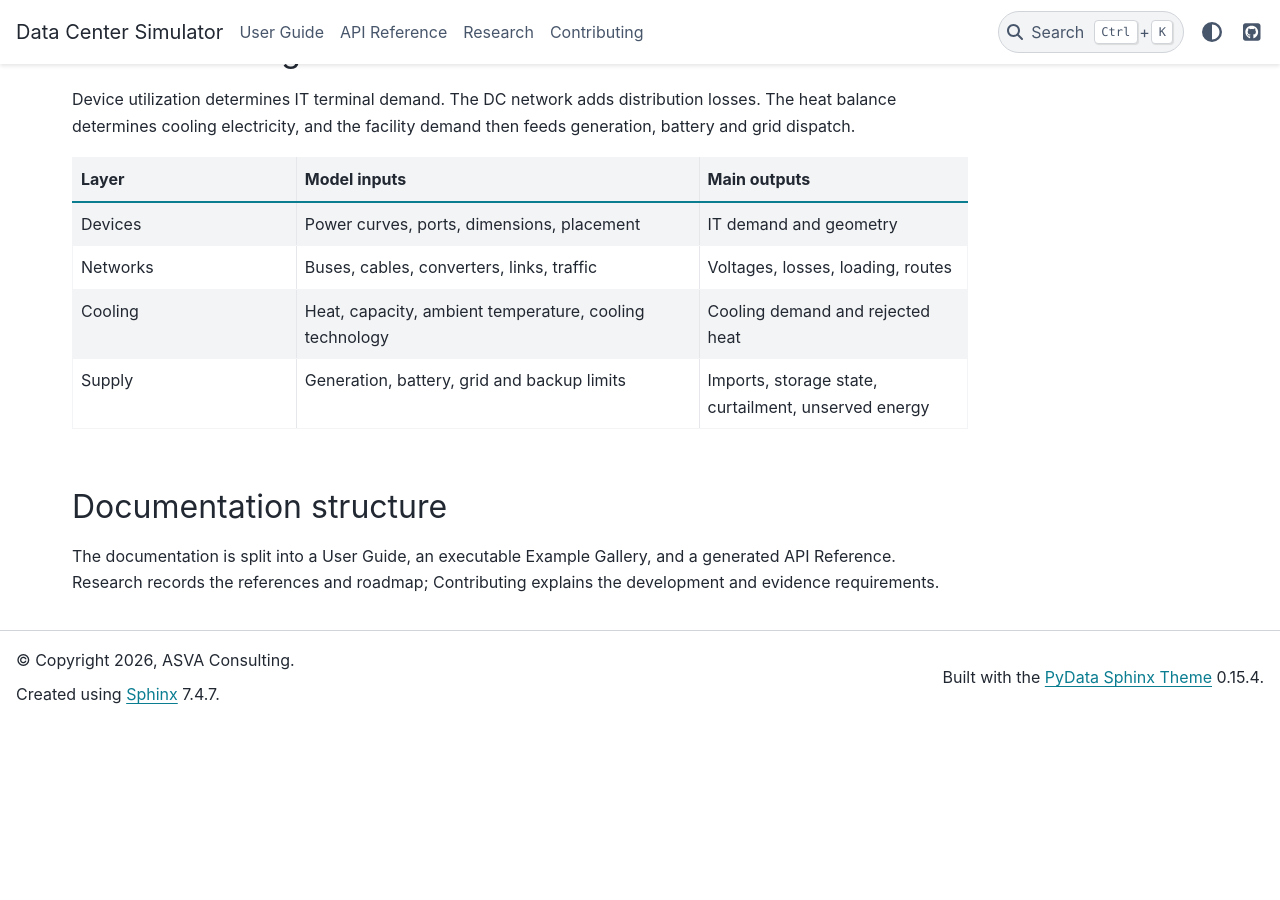
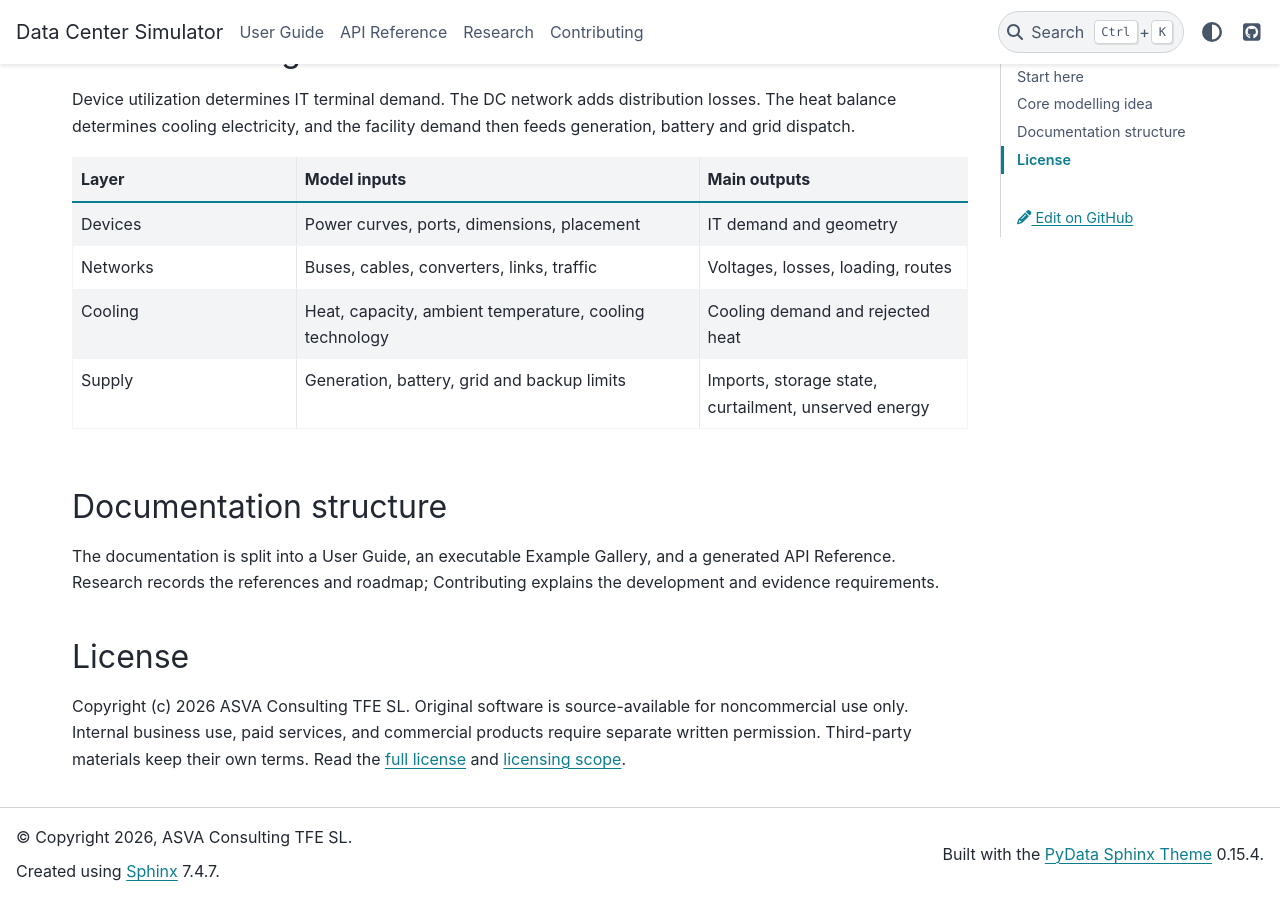
Before and after one commit to julianascencio/datacenter-simulator, a Sphinx documentation site: the page built from docs/index.rst, in a window 1280 px wide and 900 px high, scrolled down 1379 px. Built offline with Sphinx 7.4.7 and the PyData theme 0.15.4, drawn with Linux system fonts in a browser that asks for light colours; pages that are not in the unit, such as notebooks, are missing from menus; before the commit the page ends 2103 px from its top, so only the background shows below that.

Commit message:
Adopt ASVA noncommercial software license and verify package notices (#8)

```diff
--- a/docs/conf.py
+++ b/docs/conf.py
@@ -13,7 +13,7 @@
 ROOT = Path(__file__).resolve().parents[1]
 release = tomllib.loads((ROOT / "pyproject.toml").read_text())["project"]["version"]
 version = release
-copyright = "2026, ASVA Consulting"
+copyright = "2026, ASVA Consulting TFE SL"
 extensions = [
     "sphinx.ext.autodoc",
     "sphinx.ext.autosummary",
--- a/docs/index.rst
+++ b/docs/index.rst
@@ -102,3 +102,12 @@
    reference/index
    research/index
    contributing/index
+
+License
+-------
+
+Copyright (c) 2026 ASVA Consulting TFE SL. Original software is source-available
+for noncommercial use only. Internal business use, paid services, and commercial
+products require separate written permission. Third-party materials keep their
+own terms. Read the `full license <https://github.com/julianascencio/datacenter-simulator/blob/main/LICENSE>`_
+and `licensing scope <https://github.com/julianascencio/datacenter-simulator/blob/main/LICENSING.md>`_.
--- a/pyproject.toml
+++ b/pyproject.toml
@@ -1,8 +1,10 @@
 [build-system]
-requires = ["setuptools>=69"]
+requires = ["setuptools>=77"]
 build-backend = "setuptools.build_meta"
 
 [project]
+license = "LicenseRef-ASVA-Noncommercial-1.0"
+license-files = ["LICENSE", "LICENSING.md"]
 name = "datacenter-simulator"
 version = "0.2.0"
 description = "Composable data center models for DC power, communications, cooling and generation"
```
Also changed, not shown: LICENSING.md (added, +23 -0 lines), README.md (+10 -0 lines), 2 other files.
